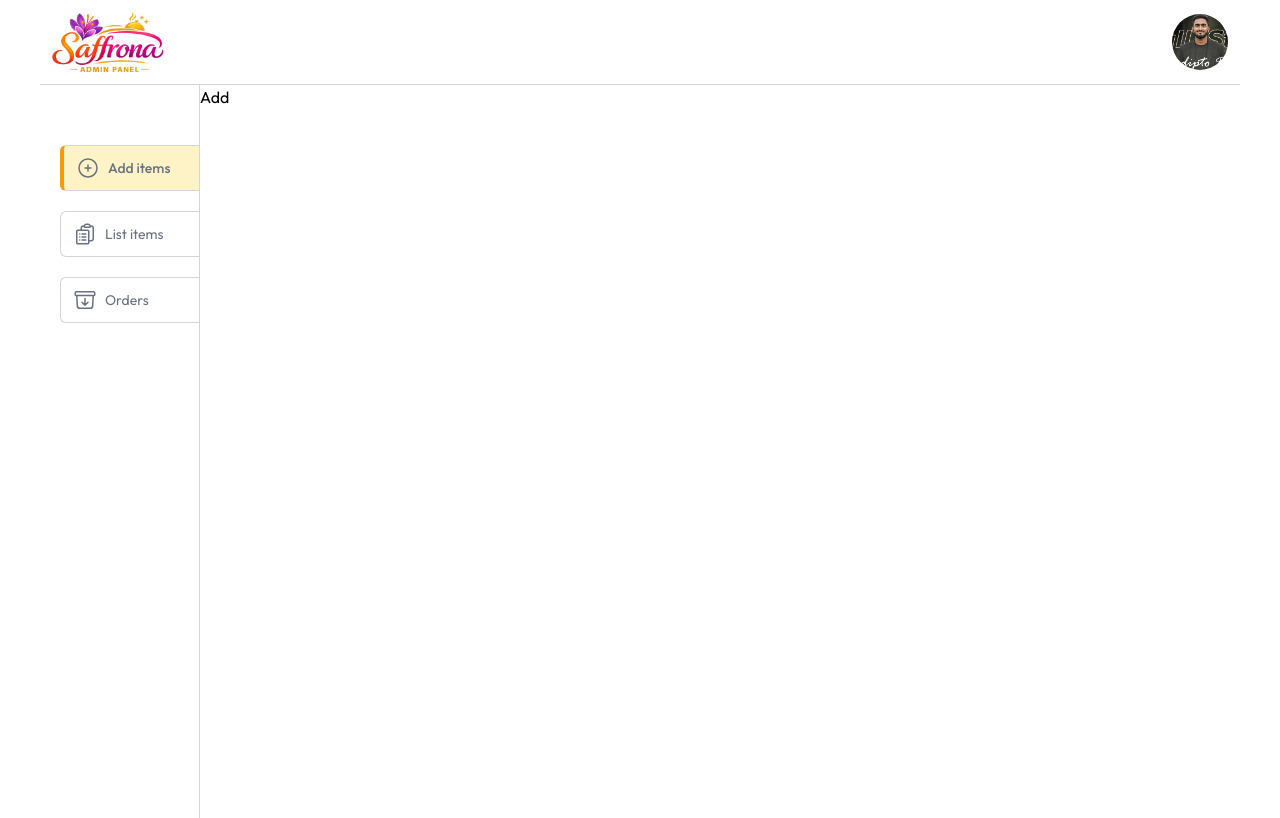
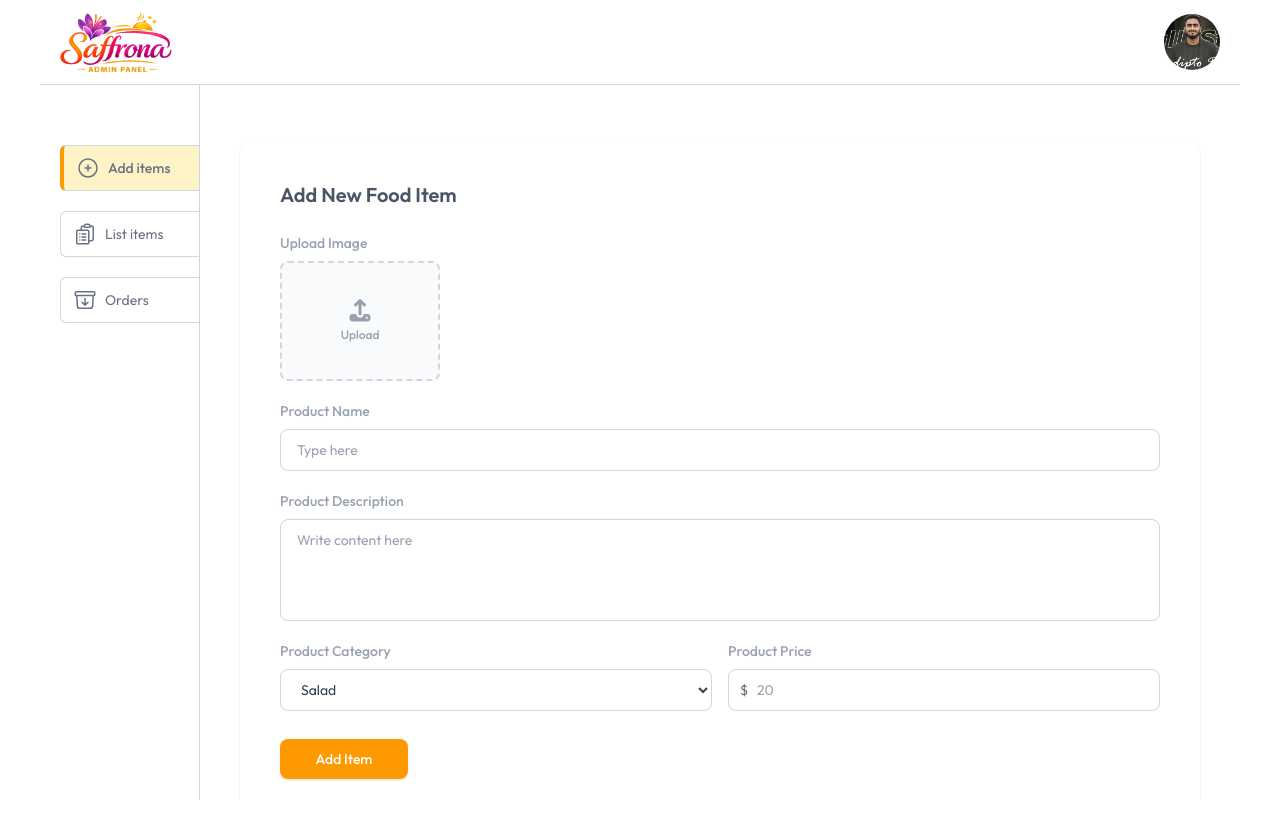
Before and after one commit to engr-sudiptto/Saffrona-admin, a React (Vite) app: page /add in a window 1280 px wide. Shown: the top 818 px of the page. Built offline with nearby package versions, Linux system fonts and the light colour scheme.

Commit message:
feat: implement add items form structure

```diff
--- a/src/App.jsx
+++ b/src/App.jsx
@@ -8,16 +8,18 @@ import Orders from './pages/Orders';
 
 const App = () => {
   return (
-    <div>
+    <div className="w-full h-screen flex flex-col overflow-hidden ">
       <Navbar />
-      <div className="w-full max-w-300 h-px bg-gray-300 m-auto " ></div>
-      <div className='flex w-full max-w-300 m-auto'>
+      <div className="w-full max-w-300 h-px bg-gray-300 m-auto "></div>
+      <div className="flex w-full max-w-300 m-auto flex-1 overflow-hidden">
         <Sidebar />
-        <Routes>
-          <Route path='/add' element={<Add/>} />
-          <Route path='/list' element={<List/>} />
-          <Route path='/orders' element={<Orders/>} />
-        </Routes>
+        <div className="flex-1 h-full overflow-y-auto p-4 md:p-10">
+          <Routes>
+            <Route path="/add" element={<Add />} />
+            <Route path="/list" element={<List />} />
+            <Route path="/orders" element={<Orders />} />
+          </Routes>
+        </div>
       </div>
     </div>
   );
--- a/src/components/Navbar.jsx
+++ b/src/components/Navbar.jsx
@@ -4,7 +4,7 @@ import { assets } from '../assets/assets'
 const Navbar = () => {
   return (
     <div>
-      <div className='flex w-full max-w-300 m-auto justify-between p-3 items-center'>
+      <div className='flex w-full max-w-300 m-auto justify-between p-3 sm:px-5 items-center'>
         <img className='w-20 h-12 sm:w-22 md:w-25 md:h-14 lg:w-28 lg:h-15' src={assets.mainLogo} alt="main logo" />
         <div><img className='w-10 h-10 md:w-11 md:h-11 lg:w-14 lg:h-14 rounded-full object-cover' src={assets.profileImage} /></div>
       </div>
--- a/src/pages/Add.jsx
+++ b/src/pages/Add.jsx
@@ -1,9 +1,102 @@
-import React from 'react'
+import React from 'react';
 
 const Add = () => {
   return (
-    <div>Add</div>
-  )
-}
+    <div className="w-full p-4 md:p-10 rounded-xl border-gray-100 mx-auto max-w-250 md:bg-white md:rounded-xl md:shadow-sm md:border-gray-100 border-0 m-4">
+      {/* ---- heading -----  */}
+      <h2 className="text-xl font-semibold text-gray-600 mb-6">
+        Add New Food Item
+      </h2>
 
-export default Add
+      <form className="flex flex-col gap-5">
+        {/* --- Image Upload -----  */}
+        <div className="flex flex-col gap-2">
+          <label className="text-sm font-medium text-gray-400">
+            Upload Image
+          </label>
+          <div className="relative group flex flex-col items-center justify-center w-40 h-30 border-2 border-dashed border-gray-300 hover:border-amber-500 bg-gray-50 hover:bg-amber-50/30 rounded-lg cursor-pointer transition-all overflow-hidden">
+            <input
+              type="file"
+              className="absolute inset-0 opacity-0 cursor-pointer z-10"
+            />
+            <div className="flex flex-col items-center text-gray-400 group-hover:text-amber-600 transition-colors">
+              <i className="fa-solid fa-upload text-2xl mb-1"></i>
+              <p className="text-xs font-medium">Upload</p>
+            </div>
+          </div>
+        </div>
+
+        {/* ---- Product Name -----  */}
+        <div className="flex flex-col gap-2">
+          <label className="text-sm font-medium text-gray-400">
+            Product Name
+          </label>
+          <input
+            type="text"
+            placeholder="Type here"
+            className="w-full px-4 py-2.5 border border-gray-300 rounded-lg text-sm text-gray-800 placeholder-gray-400 focus:outline-none focus:border-amber-500 focus:ring-1 focus:ring-amber-500 transition-all"
+          />
+        </div>
+
+        {/* ------- Description ------  */}
+        <div className="flex flex-col gap-2">
+          <label className="text-sm font-medium text-gray-400">
+            Product Description
+          </label>
+          <textarea
+            placeholder="Write content here"
+            rows="4"
+            className="w-full px-4 py-2.5 border border-gray-300 rounded-lg text-sm text-gray-800 placeholder-gray-400 focus:outline-none focus:border-amber-500 focus:ring-1 focus:ring-amber-500 transition-all resize-none"
+          ></textarea>
+        </div>
+
+        {/* ---- Category & Price Grid ------  */}
+        <div className="grid grid-cols-1 sm:grid-cols-2 gap-4">
+          {/* ---- Category -----  */}
+          <div className="flex flex-col gap-2">
+            <label className="text-sm font-medium text-gray-400">
+              Product Category
+            </label>
+            <select className="w-full px-4 py-2.5 border border-gray-300 rounded-lg text-sm text-gray-700 bg-white focus:outline-none focus:border-amber-500 focus:ring-1 focus:ring-amber-500 transition-all cursor-pointer">
+              <option value="Salad">Salad</option>
+              <option value="Roll">Roll</option>
+              <option value="Dessert">Dessert</option>
+              <option value="Sandwich">Sandwich</option>
+              <option value="Cake">Cake</option>
+              <option value="Pasta">Pasta</option>
+              <option value="Noodle">Noodle</option>
+              <option value="Pure Veg">Pure Veg</option>
+            </select>
+          </div>
+
+          {/* ----- Price -----  */}
+          <div className="flex flex-col gap-2">
+            <label className="text-sm font-medium text-gray-400">
+              Product Price
+            </label>
+            <div className="relative">
+              <span className="absolute inset-y-0 left-0 pl-3 flex items-center text-gray-500 text-sm">
+                $
+              </span>
+              <input
+                type="text"
+                placeholder="20"
+                className="w-full pl-7 pr-4 py-2.5 border border-gray-300 rounded-lg text-sm text-gray-800 placeholder-gray-400 focus:outline-none focus:border-amber-500 focus:ring-1 focus:ring-amber-500 transition-all"
+              />
+            </div>
+          </div>
+        </div>
+
+        {/* ---- Submit Button ---- */}
+        <button
+          type="submit"
+          className="mt-2 w-full sm:w-32 bg-amber-500 hover:bg-amber-600 active:bg-amber-700 text-white font-medium text-sm py-2.5 px-4 rounded-lg shadow-sm hover:shadow transition-all text-center cursor-pointer"
+        >
+          Add Item
+        </button>
+      </form>
+    </div>
+  );
+};
+
+export default Add;
```
